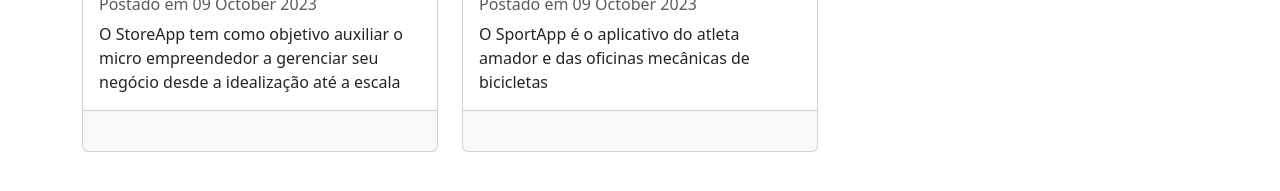
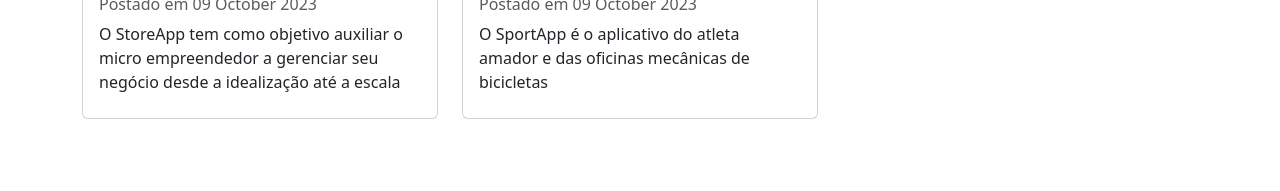
Before and after one commit to felipebastosweb/delphimobile.github.io, a Jekyll site: the page built from index.html, in a window 1280 px wide. Shown: the part 183-374 px from the top of the page. Built offline with Jekyll 4.4.1, drawn with Linux system fonts in a browser that asks for light colours.

Commit message:
Update index.html

```diff
--- a/index.html
+++ b/index.html
@@ -15,11 +15,13 @@
             <a href="{{ project.author.blog }}" target="_blank">{{ project.author.github}}</a><br />
             Postado em <span>{{ project.date | date_to_long_string }}</span>
           </h6>
-          <p class="card-text">{{ project.description}}</p>
+          <p class="card-text" style="height:80px;">{{ project.description}}</p>
         </div>
+        <!--
         <div class="card-footer">
           <a href="{{ project.author.mail }}?subject=Vi seu projeto {{ project.title }}" target="_blank" class="btn"><i class="class="bi bi-envelope"></i></a>
         </div>
+        -->
       </div>
     </article>
     {% endfor %}
```
